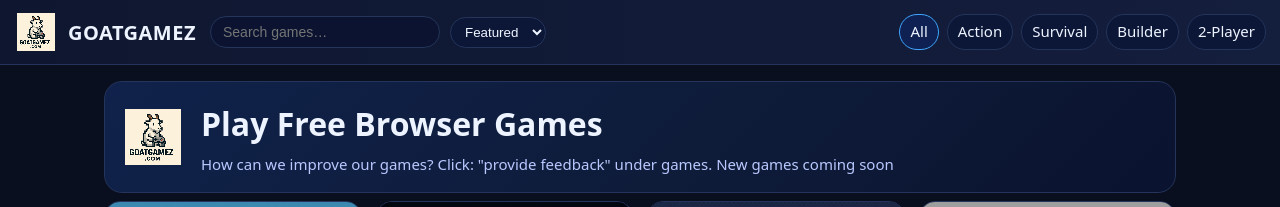
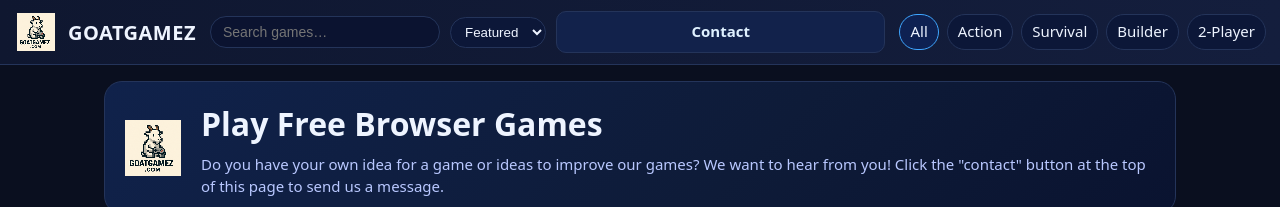
Before and after one commit to joesherwood-ox/goatgamez, a plain HTML site: page index.html in a window 1280 px wide. Shown: the top 207 px of the page. Drawn offline with Linux system fonts and the light colour scheme; grey boxes are pictures that could not be loaded.

Commit message:
Update index.html

```diff
--- a/index.html
+++ b/index.html
@@ -76,6 +76,7 @@
       <img src="assets/logo.png" alt="GOATGAMEZ logo">
       <div class="title">GOATGAMEZ</div>
     </div>
+
   <div class="controls">
     <div class="search"><input id="q" placeholder="Search games…"></div>
     <select id="sort" class="select">
@@ -83,7 +84,9 @@
       <option value="az">A → Z</option>
       <option value="new">Newest</option>
     </select>
+    <a class="btn" href="contact.html" style="white-space:nowrap">Contact</a>
   </div>
+
     <div class="tags">
       <div class="tag active" data-tag="all">All</div>
       <div class="tag" data-tag="action">Action</div>
@@ -98,7 +101,7 @@
       <img class="goat" src="assets/logo.png" alt="Pixel goat">
       <div>
         <h1>Play Free Browser Games</h1>
-        <p>How can we improve our games? Click: "provide feedback" under games. New games coming soon</p>
+        <p>Do you have your own idea for a game or ideas to improve our games? We want to hear from you! Click the &quot;contact&quot; button at the top of this page to send us a message.</p>
       </div>
     </div>
   </section>
```
Lines whose indentation alone changed are shown as unchanged.
